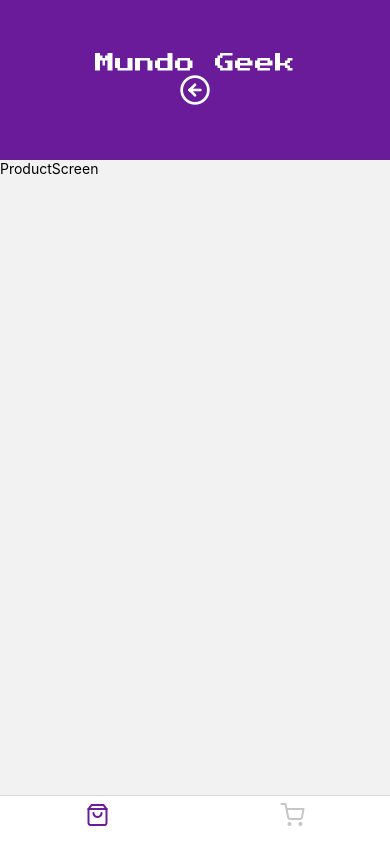
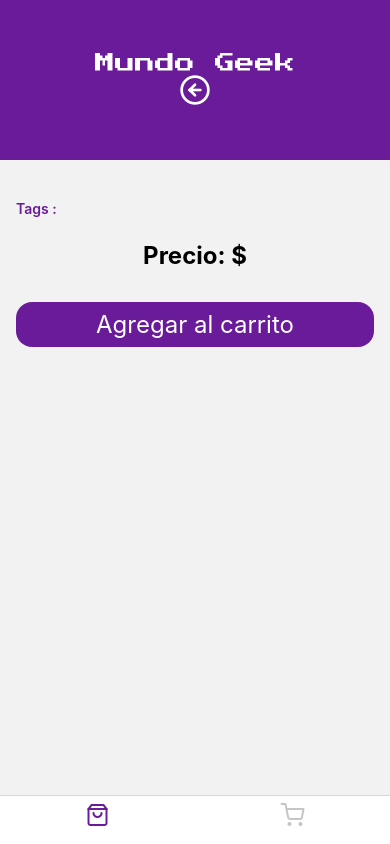
Before and after one commit to pablormacia/mundoGeek-83865, a React Native app: screen /Producto in a window 390 px wide. Built offline with nearby package versions, Linux system fonts and the light colour scheme.

Commit message:
Clase 6 - RTK - Cart

```diff
--- a/src/screens/cart/CartScreen.jsx
+++ b/src/screens/cart/CartScreen.jsx
@@ -1,14 +1,125 @@
-import { StyleSheet, Text, View } from 'react-native'
-import React from 'react'
+import { FlatList, StyleSheet, Text, View, Image, Pressable } from 'react-native'
+import { colors } from '../../global/colors'
+import FlatCard from '../../components/FlatCard'
+import Icon from 'react-native-vector-icons/MaterialIcons'
+import { useSelector } from 'react-redux'
 
 const CartScreen = () => {
+  const cartItems = useSelector(state=>state.cartReducer.cartItems)
+  const total = useSelector(state=>state.cartReducer.total)
+
+  const FooterComponent = () => (
+    <View style={styles.footerContainer}>
+      <Text style={styles.footerTotal}>Total: $ {total} </Text>
+      <Pressable style={styles.confirmButton}>
+        <Text style={styles.confirmButtonText}>Confirmar</Text>
+      </Pressable>
+    </View>
+  )
+
+  const renderCartItem = ({ item }) => (
+    <FlatCard style={styles.cartContainer}>
+      <View>
+        <Image
+          source={{ uri: item.mainImage }}
+          style={styles.cartImage}
+          resizeMode='cover'
+        />
+      </View>
+      <View style={styles.cartDescription}>
+        <Text style={styles.title}>{item.title}</Text>
+        <Text style={styles.description}>{item.shortDescription}</Text>
+        <Text style={styles.price}>Precio unitario: $ {item.price}</Text>
+        <Text stlyle={styles.quantity}>Cantidad: {item.quantity}</Text>
+        <Text style={styles.total}>Total: $ {item.quantity * item.price}</Text>
+        <Pressable onPress={null}>
+          <Icon name="delete" size={24} color={colors.red} style={styles.trashIcon} />
+        </Pressable>
+      </View>
+    </FlatCard>
+  )
+
   return (
-    <View>
-      <Text>CartScreen</Text>
-    </View>
+    <>
+      {
+        cartItems.length>0
+          ?
+          <FlatList
+            data={cartItems}
+            keyExtractor={item => item.id}
+            renderItem={renderCartItem}
+            ListHeaderComponent={<Text style={styles.cartScreenTitle}>Tu carrito:</Text>}
+            ListFooterComponent={<FooterComponent />}
+          />
+
+          :
+          <Text>Aún no hay productos en el carrito</Text>
+      }
+    </>
   )
 }
 
 export default CartScreen
 
-const styles = StyleSheet.create({})
+const styles = StyleSheet.create({
+  cartContainer: {
+    flexDirection: 'row',
+    padding: 20,
+    justifyContent: "flex-start",
+    margin: 16,
+    alignItems: "center",
+    gap: 10
+  },
+  cartImage: {
+    width: 80,
+    height: 80
+  },
+  cartDescription: {
+    width: '80%',
+    padding: 20,
+  },
+  title: {
+    fontSize: 16,
+    fontWeight: '700'
+  },
+  description: {
+    marginBottom: 16,
+  },
+  total: {
+    marginTop: 16,
+    fontSize: 16,
+    fontWeight: '700'
+  },
+  trashIcon: {
+    alignSelf: 'flex-end',
+    marginRight: 16,
+  },
+  footerContainer: {
+    padding: 32,
+    gap: 8,
+    justifyContent: 'center',
+    alignItems: 'center'
+  },
+  footerTotal: {
+    fontSize: 16,
+    fontWeight: '700'
+  },
+  confirmButton: {
+    padding: 8,
+    paddingHorizontal: 16,
+    backgroundColor: colors.purple,
+    borderRadius: 16,
+    marginBottom: 24,
+  },
+  confirmButtonText: {
+    color: colors.white,
+    fontSize: 16,
+    fontWeight: '700'
+  }, cartScreenTitle: {
+    fontSize: 16,
+    fontWeight: '700',
+    textAlign: "center",
+    paddingVertical: 8
+  }
+
+})
--- a/src/screens/shop/ProductScreen.jsx
+++ b/src/screens/shop/ProductScreen.jsx
@@ -1,14 +1,120 @@
-import { StyleSheet, Text, View } from 'react-native'
-import React from 'react'
+import { StyleSheet, Text, View, Pressable, Image, ScrollView, useWindowDimensions } from 'react-native'
+import { colors } from '../../global/colors'
+import { useSelector,useDispatch } from 'react-redux'
+import { addItemTocart } from '../../store/slices/cartSlice'
 
 const ProductScreen = () => {
-  return (
-    <View>
-      <Text>ProductScreen</Text>
-    </View>
-  )
+    const product = useSelector(state=>state.shopReducer.productSelected)
+    const { width } = useWindowDimensions()
+    const dispatch = useDispatch()
+    return (
+        <ScrollView style={styles.productContainer}>
+            <Text style={styles.textBrand}>{product.brand}</Text>
+            <Text style={styles.textTitle}>{product.title}</Text>
+            <Image
+                source={{ uri: product.mainImage }}
+                alt={product.title}
+                width='100%'
+                height={width * .7}
+                resizeMode='contain'
+            />
+            <Text style={styles.longDescription}>{product.longDescription}</Text>
+            <View style={styles.tagsContainer}>
+                <View style={styles.tags}>
+                    <Text style={styles.tagText}>Tags : </Text>
+                    {
+                        product.tags?.map(tag => <Text key={Math.random()} style={styles.tagText}>{tag}</Text>)
+                    }
+                </View>
+
+                {
+                    product.discount > 0 && <View style={styles.discount}><Text style={styles.discountText}>-{product.discount}%</Text></View>
+                }
+            </View>
+            {
+                product.stock <= 0 && <Text style={styles.noStockText}>Sin Stock</Text>
+            }
+            <Text style={styles.price}>Precio: ${product.price}</Text>
+            <Pressable
+                style={({ pressed }) => [{ opacity: pressed ? 0.95 : 1 }, styles.addToCartButton]}
+                onPress={()=>dispatch(addItemTocart({product:product,quantity:1}))}>
+                <Text style={styles.textAddToCart}>Agregar al carrito</Text>
+            </Pressable>
+        </ScrollView>
+    )
 }
 
 export default ProductScreen
 
-const styles = StyleSheet.create({})
+const styles = StyleSheet.create({
+    productContainer: {
+        paddingHorizontal: 16,
+        marginVertical: 16
+    },
+    textBrand: {
+        color: colors.grisOscuro,
+    },
+    textTitle: {
+        fontSize: 24,
+        fontWeight: '700'
+    },
+    longDescription: {
+        fontSize: 16,
+        textAlign: 'justify',
+        paddingVertical: 8,
+    },
+    tagsContainer: {
+        flexDirection: 'row',
+        gap: 5,
+        justifyContent: 'space-between',
+        alignItems: 'center',
+        marginVertical: 8
+    },
+    tags: {
+        flexDirection: 'row',
+        gap: 5,
+    },
+    tagText: {
+        fontWeight: '600',
+        fontSize: 14,
+        color: colors.purple
+    },
+    price: {
+        fontWeight: '800',
+        fontSize: 18
+    },
+    discount: {
+        backgroundColor: colors.brightOrange,
+        width: 52,
+        height: 52,
+        borderRadius: 52,
+        alignItems: "center",
+        justifyContent: "center"
+    },
+    discountText: {
+        color: colors.white,
+        textAlign: 'center',
+        verticalAlign: 'center'
+    },
+    noStockText: {
+        color: colors.red
+    },
+    price: {
+        fontSize: 24,
+        fontWeight: '700',
+        alignSelf: 'center',
+        paddingVertical: 16
+    },
+    addToCartButton: {
+        padding: 8,
+        paddingHorizontal: 16,
+        backgroundColor: colors.purple,
+        borderRadius: 16,
+        marginVertical: 16
+    },
+    textAddToCart: {
+        color: colors.white,
+        fontSize: 24,
+        textAlign: 'center',
+    }
+})
--- a/src/screens/shop/ProductsScreen.jsx
+++ b/src/screens/shop/ProductsScreen.jsx
@@ -3,7 +3,8 @@ import products from '../../data/products.json'
 import { useEffect, useState } from 'react'
 import KarlaRegularText from '../../components/KarlaRegularFont'
 import Search from '../../components/Search'
-import { useSelector } from 'react-redux'
+import { useSelector,useDispatch } from 'react-redux'
+import { setProductSelected } from '../../store/slices/shopSlice'
 
 const ProductsScreen = ({ navigation, route }) => {
     const [productsFiltered, setProductsFiltered] = useState([])
@@ -14,9 +15,16 @@ const ProductsScreen = ({ navigation, route }) => {
     //const { category } = route.params
     const category = useSelector(state=>state.shopReducer.categorySelected)
 
+    const dispatch = useDispatch()
+
+    const handleSelectProduct = (product) => {
+        dispatch(setProductSelected(product))
+        navigation.navigate("Producto")
+    }
+
     const renderProductsItem = ({ item }) => (
         <View>
-            <Pressable onPress={() => navigation.navigate("Producto")}>
+            <Pressable onPress={() => handleSelectProduct(item)}>
                 <KarlaRegularText style={{ fontSize: 16 }}>{item.title}</KarlaRegularText>
             </Pressable>
         </View>
--- a/src/store/index.js
+++ b/src/store/index.js
@@ -1,8 +1,10 @@
 import { configureStore } from '@reduxjs/toolkit'
 import shopReducer from './slices/shopSlice'
+import cartReducer from './slices/cartSlice'
 
 export const store = configureStore({
   reducer: {
-    shopReducer
+    shopReducer,
+    cartReducer
   },
 })
--- /dev/null
+++ b/src/store/slices/cartSlice.js
@@ -0,0 +1,30 @@
+import { createSlice } from "@reduxjs/toolkit";
+
+
+const cartSlice = createSlice({
+    name: "cart",
+    initialState: {
+        user: "Demo",
+        updatedAt: new Date().toLocaleString(),
+        cartItems: [],
+        total: 0
+    },
+    reducers: {
+        addItemTocart: (state, action) => {
+            const {product, quantity} = action.payload
+            console.log("Añadiendo producto al carrito: ", product,quantity)
+            const productInCart = state.cartItems.find(item=>item.id===product.id)
+            if(!productInCart){
+                state.cartItems.push({...product,quantity})
+            }else{
+                productInCart.quantity+=1
+            }
+            state.updatedAt = new Date().toLocaleString();
+            state.total = state.cartItems.reduce((acc,item)=> acc + item.price*item.quantity, 0)
+        }
+    }
+})
+
+export const { addItemTocart } = cartSlice.actions
+
+export default cartSlice.reducer
--- a/src/store/slices/shopSlice.js
+++ b/src/store/slices/shopSlice.js
@@ -9,16 +9,20 @@ const shopSlice = createSlice({
         //categories:categories,
         categories,
         products,
-        categorySelected: ""
+        categorySelected: "",
+        productSelected: {}
     },
     reducers: {
         setCategorySelected: (state, action) => {
-            console.log("despachando acción setCategorySelected: ",action)
+            //console.log("despachando acción setCategorySelected: ",action)
             state.categorySelected = action.payload
+        },
+        setProductSelected: (state,action) => {
+            state.productSelected = action.payload
         }
     }
 })
 
-export const { setCategorySelected } = shopSlice.actions
+export const { setCategorySelected, setProductSelected } = shopSlice.actions
 
 export default shopSlice.reducer
```
